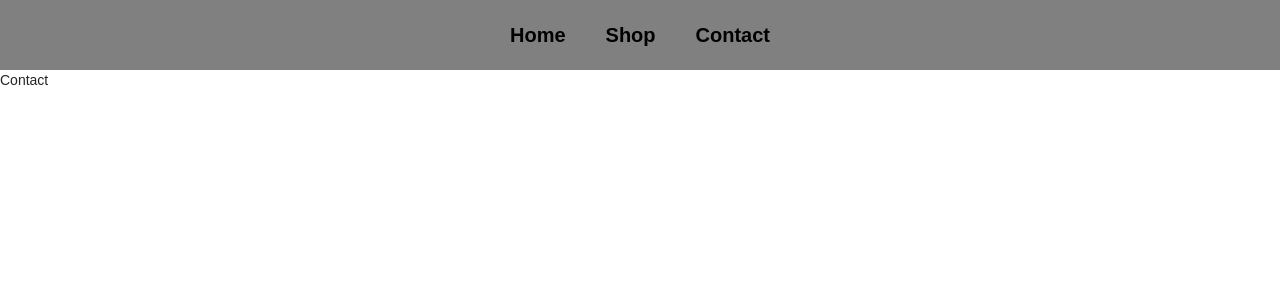
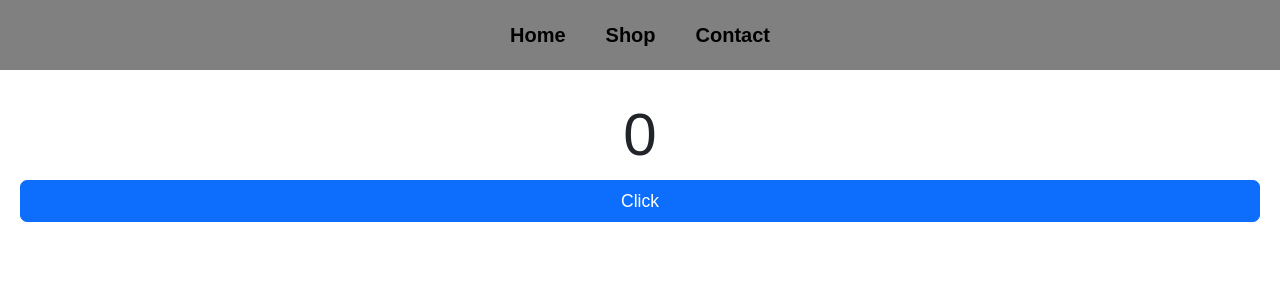
Before and after one commit to phanvohieunghia/web1-practice4, a React (Create React App) app: page /contact in a window 1280 px wide. Shown: the top 300 px of the page. Built offline with nearby package versions, Linux system fonts and the light colour scheme.

Commit message:
feat: useState

```diff
--- /dev/null
+++ b/src/components/usingState/index.js
@@ -0,0 +1,22 @@
+import Button from "react-bootstrap/Button";
+import React, { useState } from "react";
+import "./style.scss";
+
+const UsingState = () => {
+  const [counter, setCounter] = useState(0);
+
+  const increaseCounter = () => {
+    setCounter(counter + 1);
+  };
+
+  return (
+    <div class="component-using-state">
+      <div className="result">{counter}</div>
+      <Button onClick={increaseCounter} size="lg">
+        Click
+      </Button>
+    </div>
+  );
+};
+
+export default UsingState;
--- /dev/null
+++ b/src/components/usingState/style.scss
@@ -0,0 +1,10 @@
+.component-using-state {
+  display: flex;
+  justify-content: center;
+  padding: 20px;
+  flex-direction: column;
+  .result {
+    font-size: 60px;
+    text-align: center;
+  }
+}
--- a/src/pages/contact/index.js
+++ b/src/pages/contact/index.js
@@ -1,5 +1,8 @@
+import UsingState from "components/usingState";
+
 const Contact = () => {
-  return <div>Contact</div>;
+  // return <div>Contact</div>;
+  return <UsingState />;
 };
 
 export default Contact;
```
